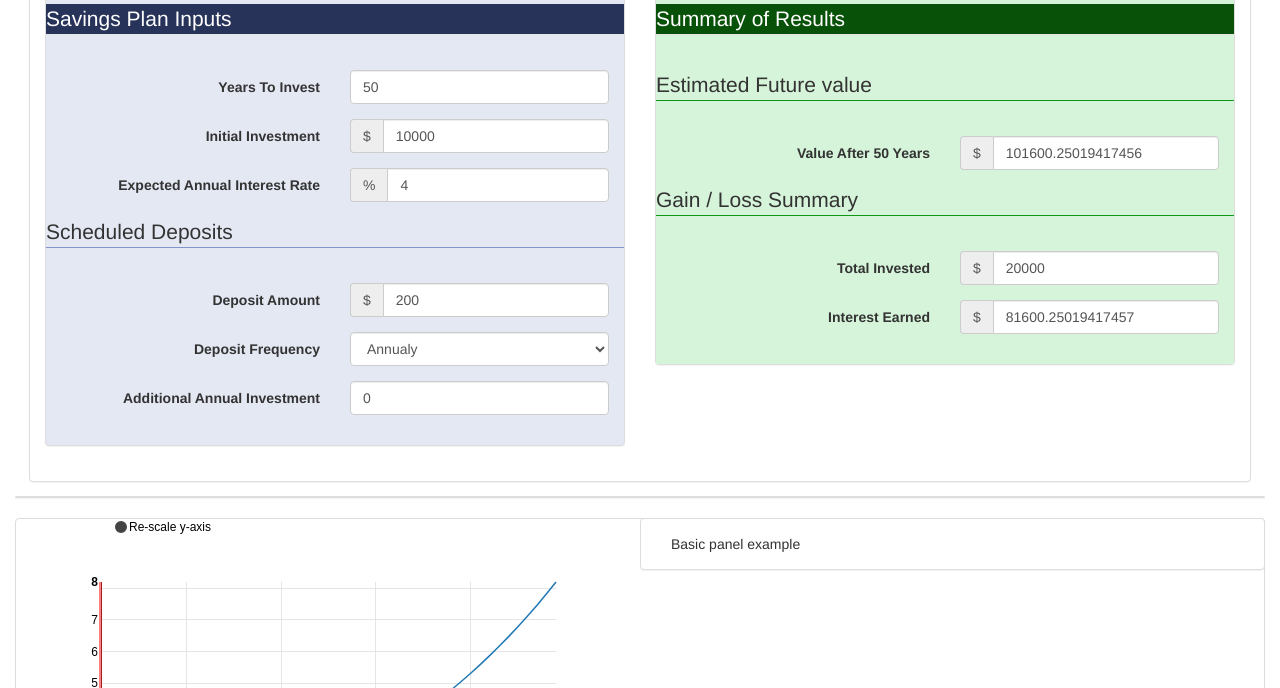
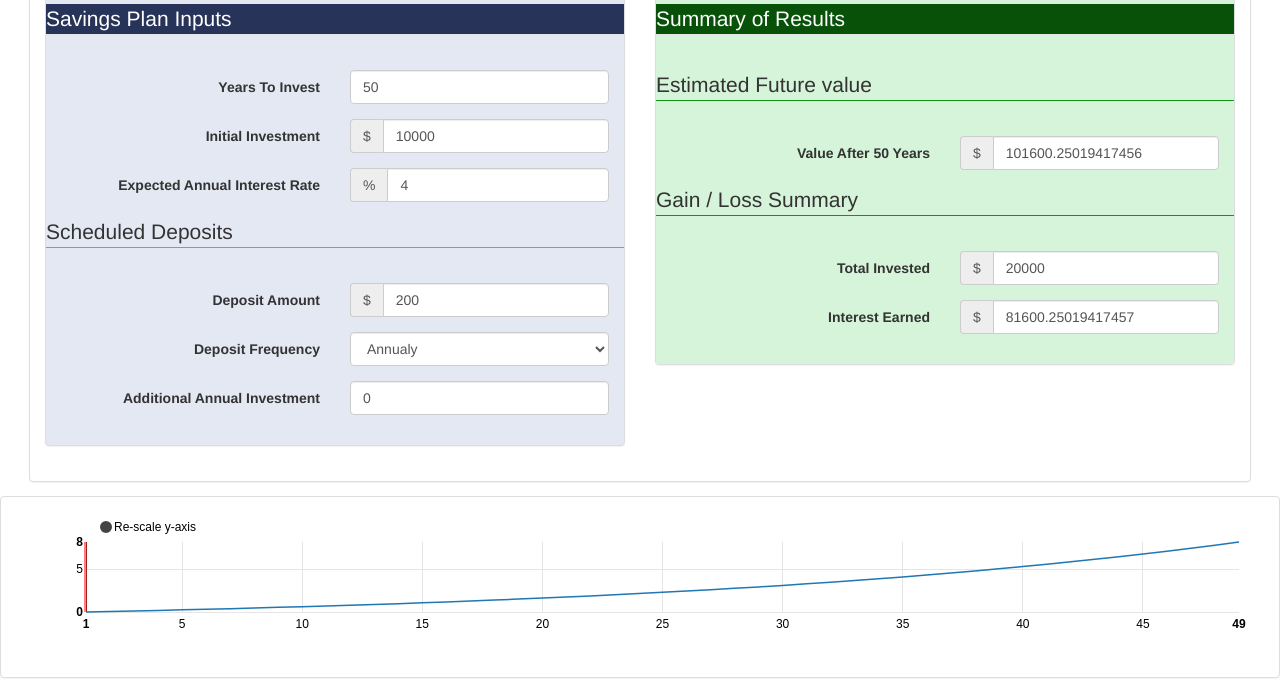
Before and after one commit to MotazOsama/SavingsInterests, a website: page app/index.html in a window 1280 px wide. Shown: the part 112-800 px from the top of the page. Drawn offline with Linux system fonts and the light colour scheme.

Commit message:
using nvd3 but not working

```diff
--- a/app/index.html
+++ b/app/index.html
@@ -159,30 +159,24 @@
       </div>
     </div>
 
-
-    <div class="panel panel-default">
-      <div class="panel-body col-md-6" >
+    <div class="row">
+      <div class="panel panel-default ">
+        <div class="panel-body" >
           <nvd3-cumulative-line-chart
           data="exampleData"
           id="exampleId"
-        width="650"
-        height="400"
           showXAxis="true"
           showYAxis="true"
           tooltips="true"
           interactive="true"
           yAxisTickFormat="yAxisTickFormatFunction()"
           xAxisTickFormat="xAxisTickFormatFunction()"
-        margin="{left:70,top:70,bottom:70,right:125}">
+          margin="{left:70,right:25}">
           <svg></svg>
         </nvd3-cumulative-line-chart>
       </div>
     </div>
 
-  <div class="panel panel-default col-md-6">
-    <div class="panel-body">
-     Basic panel example
-   </div>
   </div>
 
 
--- a/app/js/app.js
+++ b/app/js/app.js
@@ -26,7 +26,7 @@ savingsInterestApp.controller('calculatorCtr', function($scope){
 	}];
 
 	$scope.changeEvent = function(){
-		if ($scope.yearsToInvest) {
+		if ($scope.yearsToInvest > 0) {
 			$scope.number = $scope.yearsToInvest;
 			if($scope.depostitFreq == $scope.depositsFreq[0]){
 				$scope.calculateAnnualChange();
@@ -80,11 +80,13 @@ savingsInterestApp.controller('calculatorCtr', function($scope){
 	}
 
 	$scope.adjustDataForBalanceGraph = function () {
-		$scope.exampleData[0]["values"] = [];
+		$scope.exampleData= [];
+		data = [];
 		for (var i = 1; i < $scope.number; i++) {
 			point = [$scope.arrayList[i].id , $scope.arrayList[i].balance ]
-			$scope.exampleData[0]["values"].push(point);
+			data.push(point)
 		}
+		$scope.exampleData.push({key: "balance", values: data});
 		console.log($scope.exampleData[0]);
 
 	}
```
Also changed, not shown: app/css/app.css (line endings or trailing spaces). Lines whose indentation alone changed are shown as unchanged.
